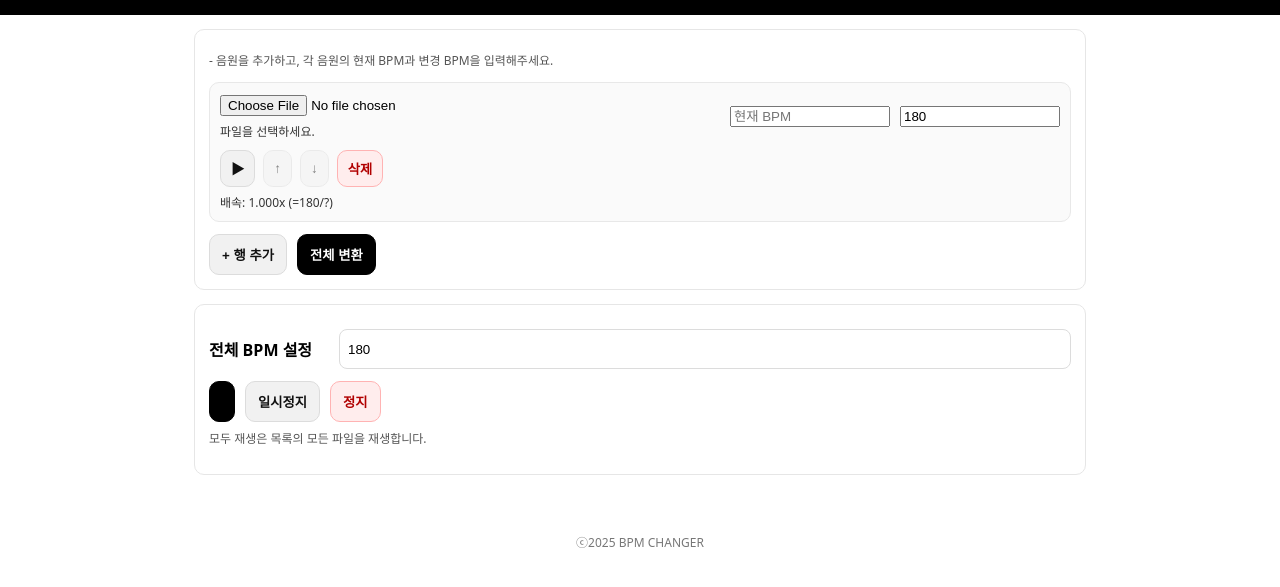
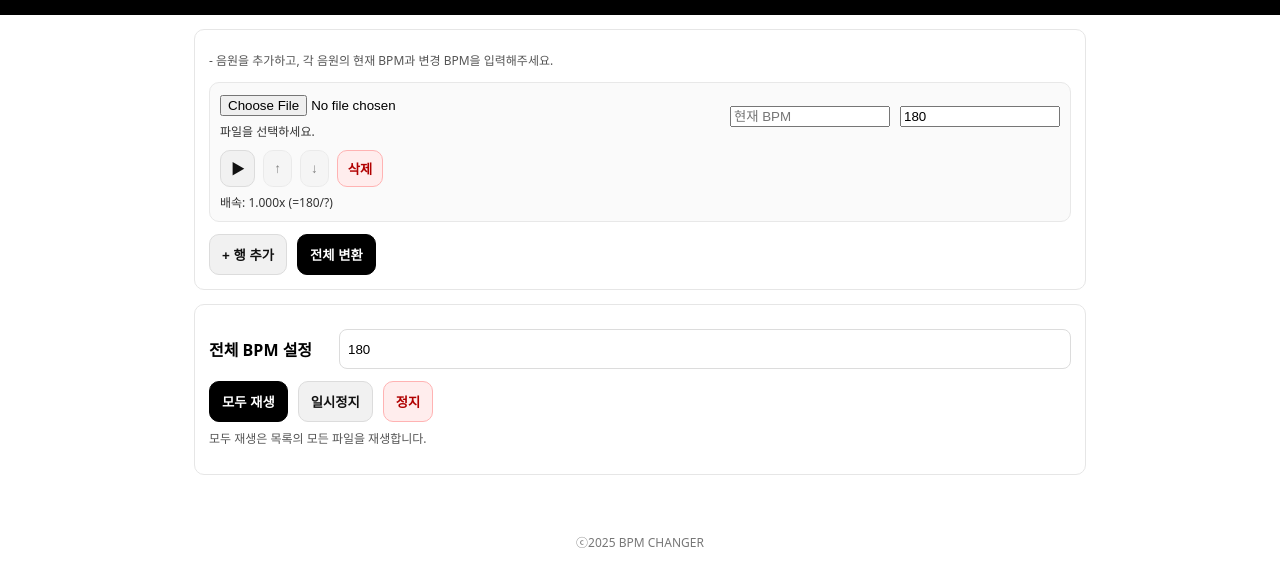
Before and after one commit to gitteor/bpm_changer, a plain HTML site: page index.html in a window 1280 px wide. Shown: the part 73-660 px from the top of the page. Drawn offline with Linux system fonts and the light colour scheme.

Commit message:
Update index.html

```diff
--- a/index.html
+++ b/index.html
@@ -40,7 +40,7 @@
       </div>
 
       <div class="button-row">
-        <button id="playAllButton" class="primary"모두 재생</button>
+        <button id="playAllButton" class="primary">모두 재생</button>
         <button id="pauseButton" class="secondary">일시정지</button>
         <button id="stopButton" class="danger">정지</button>
       </div>
```
